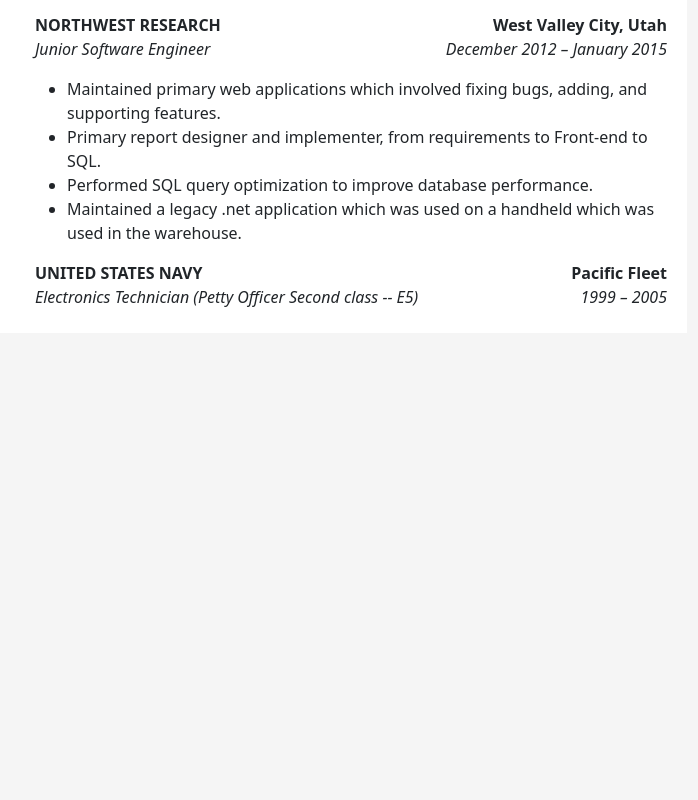
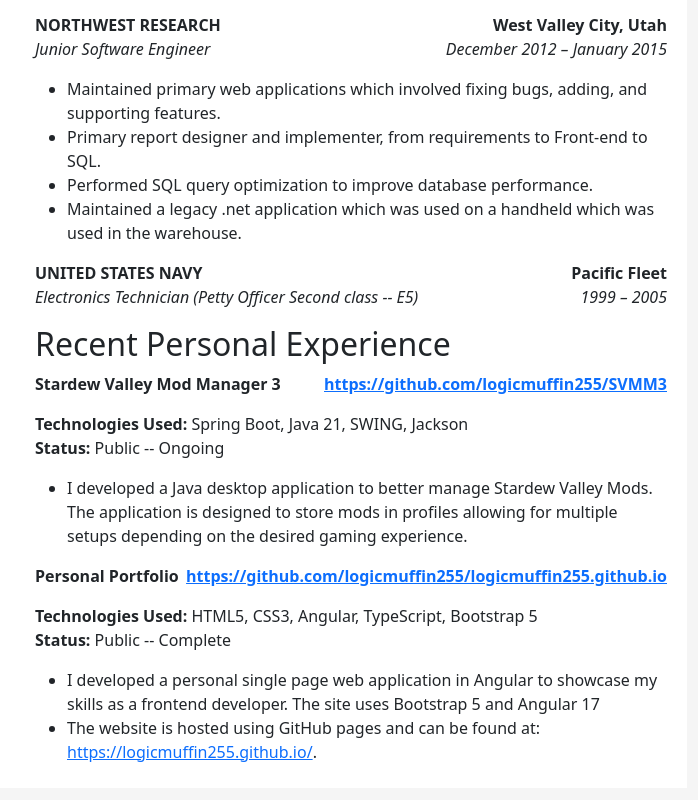
Before and after one commit to logicmuffin255/logicmuffin255.github.io, an Angular app: page / in a window 1280 px wide. Shown: the part 1294-2094 px from the top of the page, without its empty margins (401-1099 px from the left). Before the commit the page ends 1651 px from the top, so only its background shows below. Built offline with nearby package versions, Linux system fonts and the light colour scheme.

Commit message:
Added personal projects section.

```diff
--- a/src/app/app.component.html
+++ b/src/app/app.component.html
@@ -133,6 +133,33 @@
             <span style="float:left"><i>Electronics Technician (Petty Officer Second class -- E5)</i></span><span style="float:right"><i>1999 – 2005</i></span> <br/>
           </p>
 
+          <div class="col-12">
+            <h2>Recent Personal Experience</h2>
+            <p>
+              <span style="float:left"><b>Stardew Valley Mod Manager 3</b></span><span style="float:right"><b><a href="https://github.com/logicmuffin255/SVMM3">https://github.com/logicmuffin255/SVMM3</a></b></span> <br/>
+            </p>
+            <p>
+              <b>Technologies Used:</b> Spring Boot, Java 21, SWING, Jackson <br/>
+              <b>Status:</b> Public -- Ongoing
+            </p>
+            <ul>
+              <li>I developed a Java desktop application to better manage Stardew Valley Mods. The application is designed to store mods in profiles allowing for multiple setups depending on the desired gaming experience. </li>
+            </ul>
+
+            <p>
+              <span style="float:left"><b>Personal Portfolio</b></span><span style="float:right"><b><a href="https://github.com/logicmuffin255/logicmuffin255.github.io">https://github.com/logicmuffin255/logicmuffin255.github.io</a></b></span> <br/>
+            </p>
+            <p>
+              <b>Technologies Used:</b> HTML5, CSS3, Angular, TypeScript, Bootstrap 5<br/>
+              <b>Status:</b> Public -- Complete
+            </p>
+            <ul>
+              <li>I developed a personal single page web application in Angular to showcase my skills as a frontend developer. The site uses Bootstrap 5 and Angular 17</li>
+              <li>The website is hosted using GitHub pages and can be found at: <a href="https://logicmuffin255.github.io/">https://logicmuffin255.github.io/</a>.</li>
+            </ul>
+
+          </div>
+
 
         </div>
       </div>
```
Also changed, not shown: 1 other file (tests, documents, lock files or other folders).
